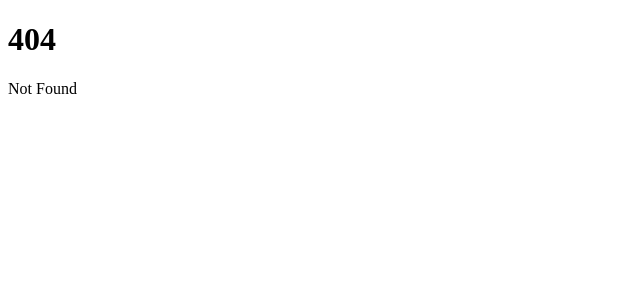
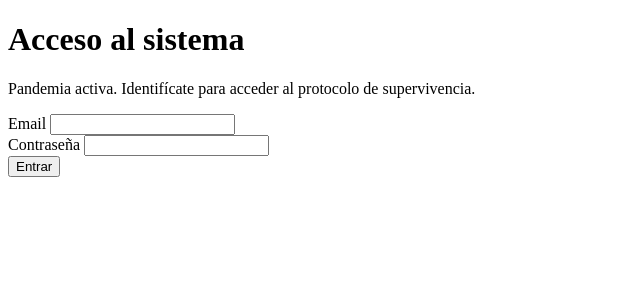
Before and after one commit to uncodinglife/prion-mvp, a SvelteKit app: page /login in a window 1280 px wide. Before the commit this address had no page. Shown: the top 300 px of the page, without its empty margins (0-640 px from the left). Built offline with nearby package versions, Linux system fonts and the light colour scheme; no server answers.

Commit message:
Implementar autenticación: login funcional con Supabase Auth

```diff
--- /dev/null
+++ b/src/routes/login/+page.svelte
@@ -0,0 +1,63 @@
+<script lang="ts">
+  import { supabase } from '$lib/supabase';
+  import { goto } from '$app/navigation';
+
+  let email = $state('');
+  let password = $state('');
+  let errorMessage = $state<string | null>(null);
+  let loading = $state(false);
+
+  async function handleLogin(event: Event) {
+    event.preventDefault();
+    loading = true;
+    errorMessage = null;
+
+    const { data, error } = await supabase.auth.signInWithPassword({
+      email,
+      password
+    });
+
+    if (error) {
+      errorMessage = error.message;
+      loading = false;
+    } else {
+      goto('/');
+    }
+  }
+</script>
+
+<h1>Acceso al sistema</h1>
+
+<p>Pandemia activa. Identifícate para acceder al protocolo de supervivencia.</p>
+
+<form onsubmit={handleLogin}>
+  <div>
+    <label for="email">Email</label>
+    <input
+      type="email"
+      id="email"
+      bind:value={email}
+      required
+      autocomplete="email"
+    />
+  </div>
+
+  <div>
+    <label for="password">Contraseña</label>
+    <input
+      type="password"
+      id="password"
+      bind:value={password}
+      required
+      autocomplete="current-password"
+    />
+  </div>
+
+  <button type="submit" disabled={loading}>
+    {loading ? 'Conectando...' : 'Entrar'}
+  </button>
+
+  {#if errorMessage}
+    <p style="color: red;">Error: {errorMessage}</p>
+  {/if}
+</form>
```
Also changed, not shown: src/routes/+page.svelte (+28 -5 lines).
